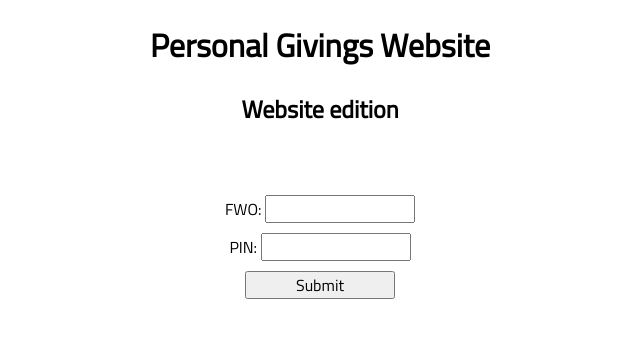
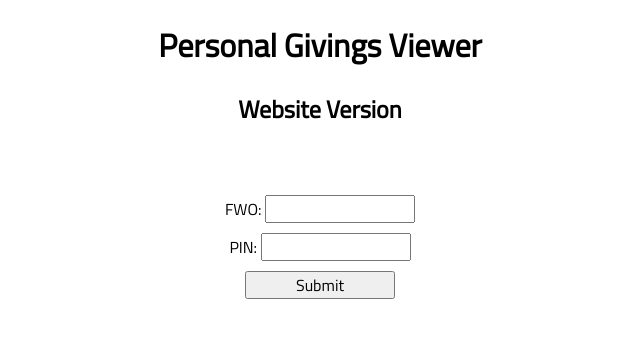
Before and after one commit to Crumble-Apps-and-Games/personal-givings-website, a plain HTML site: page index.html in a window 1280 px wide. Shown: the whole page, without its empty margins (320-960 px from the left). Drawn offline with Linux system fonts and the light colour scheme.

Commit message:
Update index.html

```diff
--- a/index.html
+++ b/index.html
@@ -10,8 +10,8 @@
 </head>
 
 <body>
-    <h1>Personal Givings Website</h1>
-    <h2>Website edition</h2>
+    <h1>Personal Givings Viewer</h1>
+    <h2>Website Version</h2>
     <br>
     <br>
     <label for="fwo_input">FWO:</label>
```
